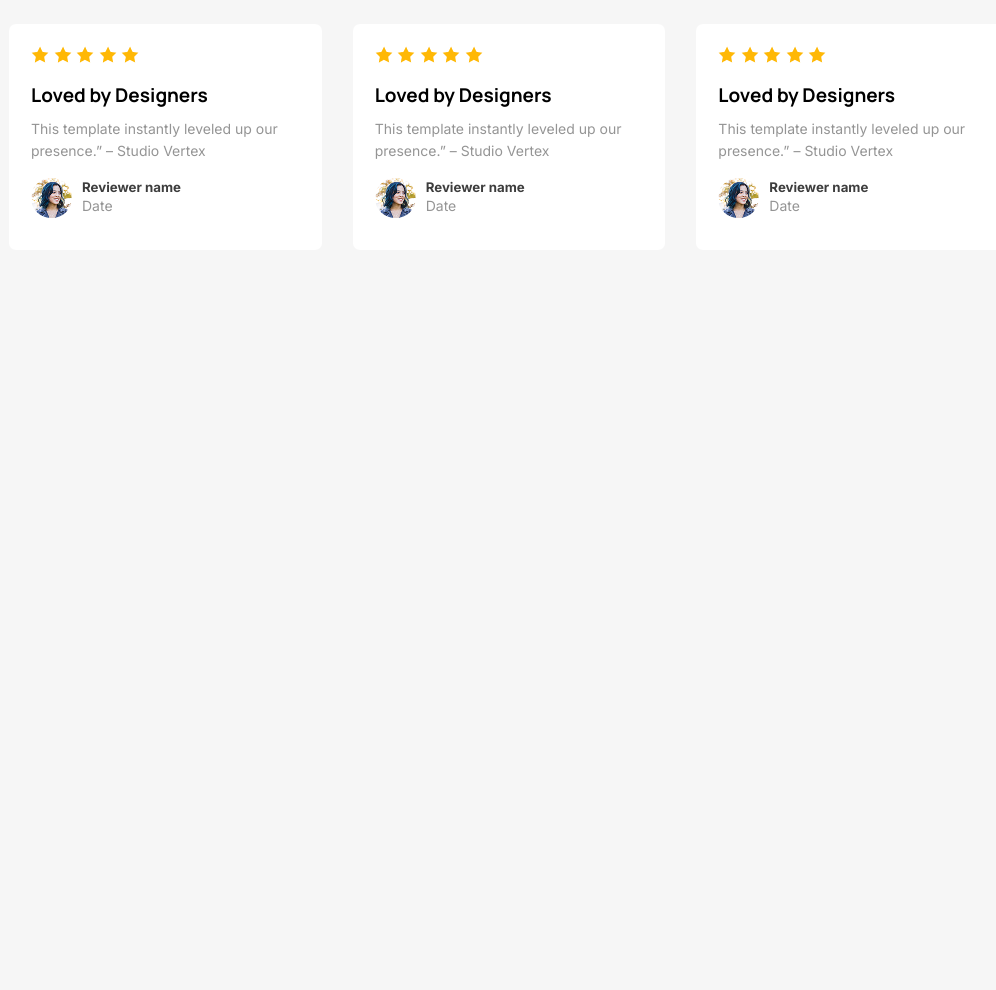
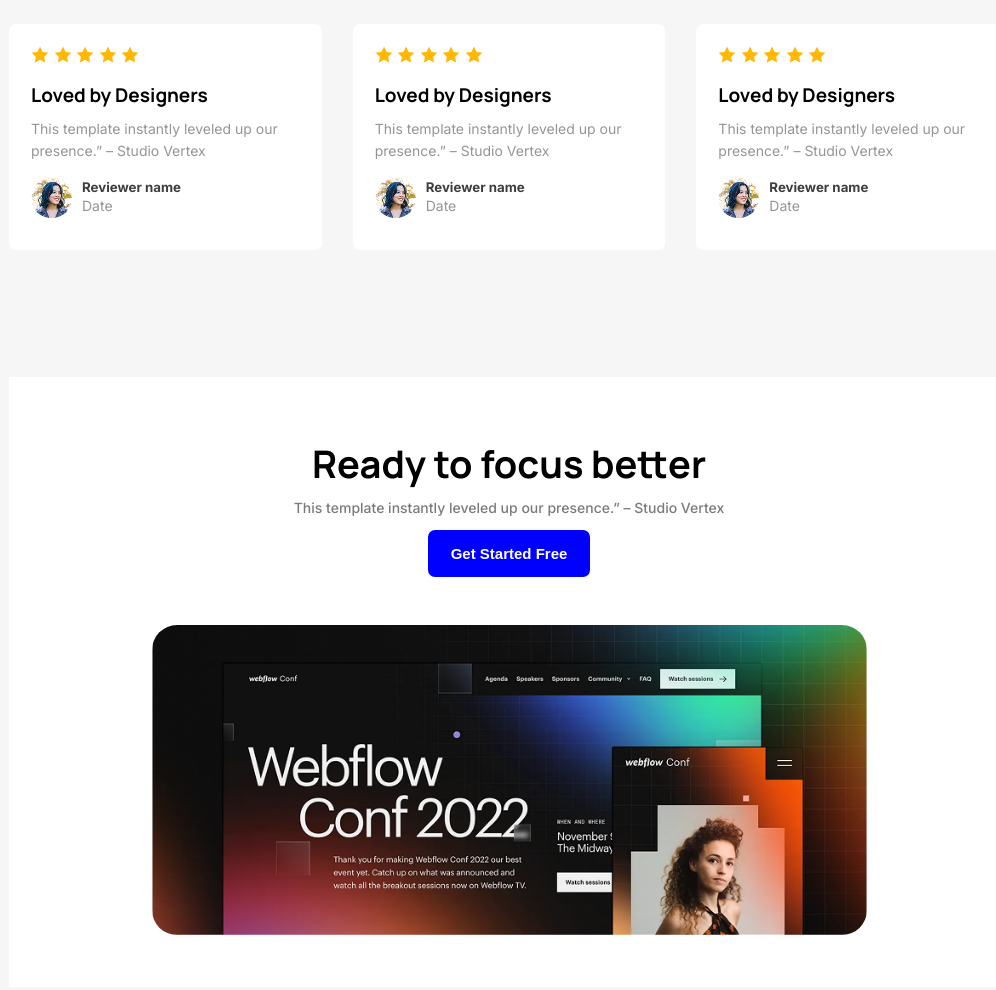
Before and after one commit to shajeb17/assigenment1, a plain HTML site: page index.html in a window 1280 px wide. Shown: the part 1560-2550 px from the top of the page, without its empty margins (131-1127 px from the left). Before the commit the page ends 1860 px from the top, so only its background shows below. Drawn offline with Linux system fonts and the light colour scheme.

Commit message:
focus section

```diff
--- a/index.html
+++ b/index.html
@@ -122,6 +122,23 @@
              </div>
         </div>
     </section>
+
+    <section id="focus-section">
+         <div class="container">
+              <div class="focus-content">
+                 <h1>Ready to focus better</h1>
+                 <p>This template instantly leveled up our presence.” – Studio Vertex</p>
+                 <div class="focus-btn">
+                       <button>get started free</button>
+                 </div>
+
+                  <div class="focus-img">
+                     <img src="img/wc-big.png">
+                  </div>
+
+              </div>
+         </div>
+    </section>
 </body>
 
 </html>
--- a/style.css
+++ b/style.css
@@ -237,3 +237,42 @@ h1.about-header {
 .aout-img-ingo h5 {
     color: #000000c2;
 }
+/* =================================================================== */
+/* focus section */
+.focus-content {
+    background: white;
+    text-align: center;
+    display: flex;
+    flex-direction: column;
+    margin: 77px 0px;
+}
+
+.focus-content h1 {
+    margin-top: 60px;
+    font-size: 38px;
+}
+
+.focus-content p {
+    padding: 10px 0px;
+    font-size: 14px;
+    color: #00000085;
+    font-weight: 500;
+}
+.focus-img img {
+    margin: 48px 0px;
+    border-radius: 25px;
+    width: 715px;
+}
+
+.focus-btn button {
+    border: none;
+    text-transform: capitalize;
+    font-size: 15px;
+    font-weight: 700;
+    color: white;
+    background: blue;
+    padding: 15px 23px;
+    border-radius: 7px;
+    margin-top: 4px;
+    cursor: pointer;
+}
```
